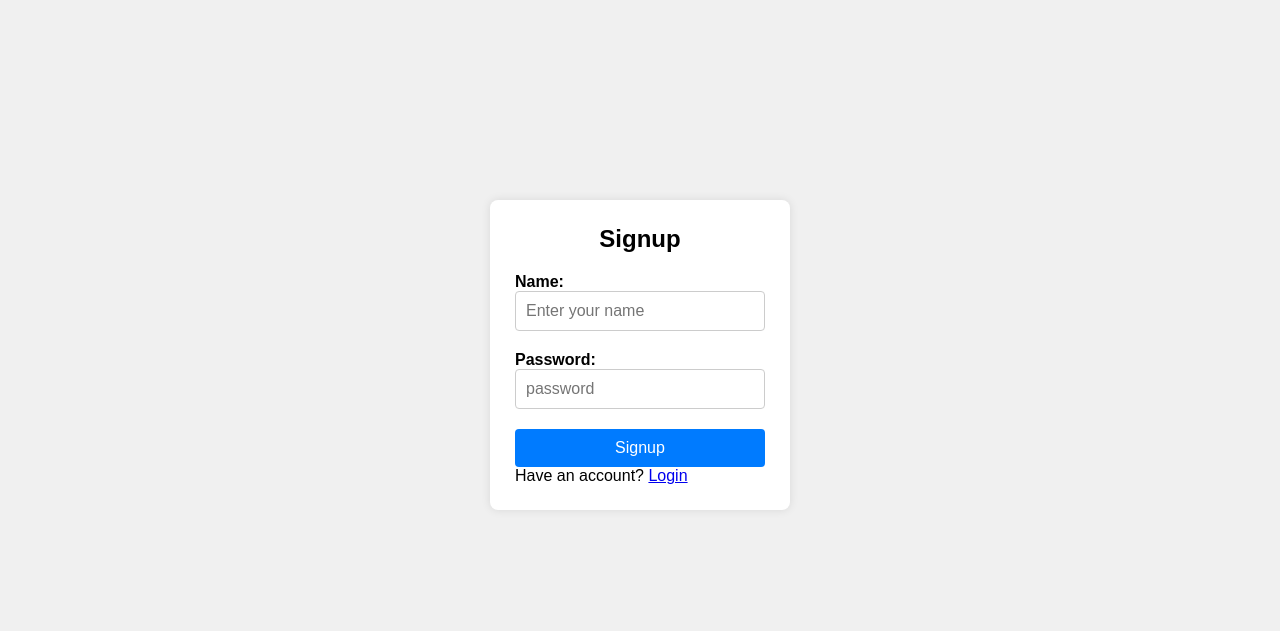
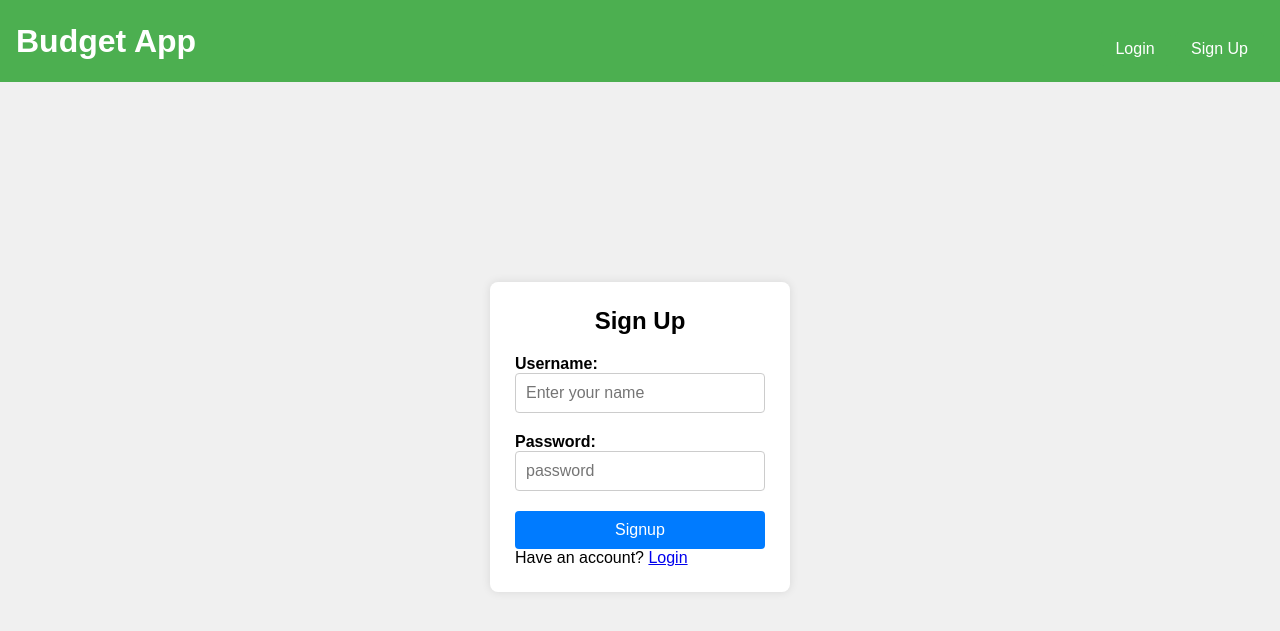
Before and after one commit to krishnaink/BudgetApp, a Node server app: page /signup in a window 1280 px wide. Shown: the top 631 px of the page. Run offline with Node 20, Linux system fonts and the light colour scheme; some libraries are stand-ins or nearby versions.

Commit message:
Add files via upload

```diff
--- a/login/views/home.ejs
+++ b/login/views/home.ejs
@@ -19,6 +19,7 @@
             display: flex;
             justify-content: space-between;
             align-items: center;
+            height: 50px;
         }
 
         header a {
@@ -83,7 +84,7 @@
 </head>
 <body>
     <header>
-        <h1>Budget App</h1>
+        <h1><a href="/">Budget App</a></h1>
         <div class="button-group">
             <a href="/login" class="button">Login</a>
             <a href="/signup" class="button">Sign Up</a>
@@ -92,7 +93,7 @@
     <main>
         <h2>Welcome to Budget App</h2>
         <p>Track your expenses, set budgets, and achieve your financial goals with Budget App.</p>
-        <a href="/signup" class="button">Get Started</a>
+        <a href="/login" class="button">Get Started</a>
     </main>
 </body>
 </html>
--- a/login/views/signup.ejs
+++ b/login/views/signup.ejs
@@ -10,11 +10,62 @@
 </head>
 
 <body>
+
+    <header>
+        <h1><a href="/">Budget App</a></h1>
+        <div class="button-group">
+            <a href="/login" class="button">Login</a>
+            <a href="/signup" class="button">Sign Up</a>
+        </div>
+    </header>
+
+
+    <style>
+         header {
+            background-color: #4caf50;
+            color: #fff;
+            padding: 1rem;
+            display: flex;
+            justify-content: space-between;
+            align-items: center;
+        }
+
+        header a {
+            color: #fff;
+            text-decoration: none;
+            transition: background-color 0.3s ease;
+        }
+
+        header a:hover {
+            background-color: #3e8e41;
+            padding: 0.5rem 1rem;
+            border-radius: 5px;
+        }
+
+        .button {
+            background-color: #4caf50;
+            color: #fff;
+            padding: 0.5rem 1rem;
+            border-radius: 5px;
+            text-decoration: none;
+            display: inline-block;
+            margin-top: 1rem;
+            transition: background-color 0.3s ease;
+        }
+
+        .button:hover {
+            background-color: #3e8e41;
+            padding: 0.5rem 1rem;
+            border-radius: 5px;
+        }
+
+        </style>
+
     <div class="form-container">
-        <h2>Signup</h2>
+        <h2>Sign Up</h2>
         <form action="/signup" method="post">
             <div class="form-group">
-                <label for="name">Name:</label>
+                <label for="name">Username:</label>
                 <input type="text" id="name" name="username" placeholder="Enter your name" required autocomplete="on">
             </div>
             <div class="form-group">
```
Also changed, not shown: login/views/login.ejs (+53 -2 lines).
